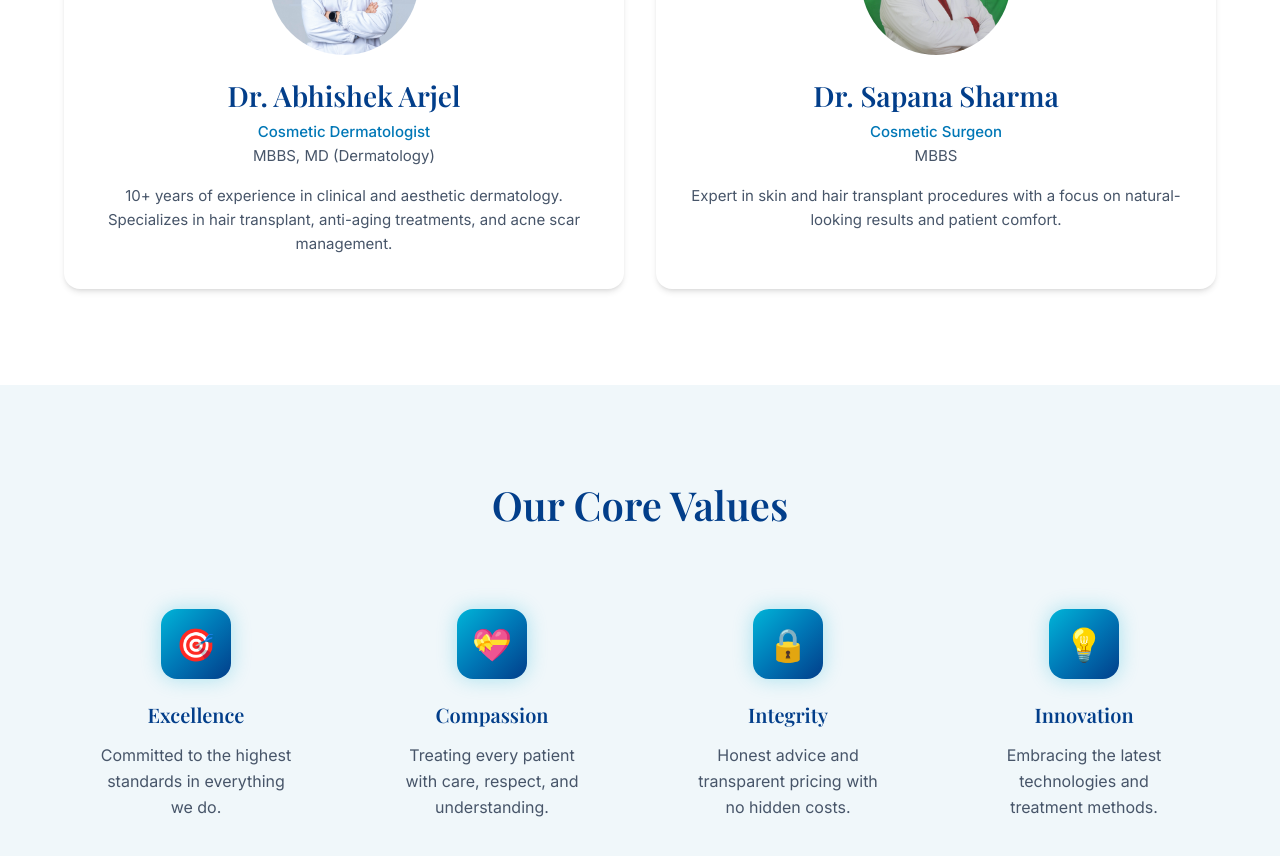
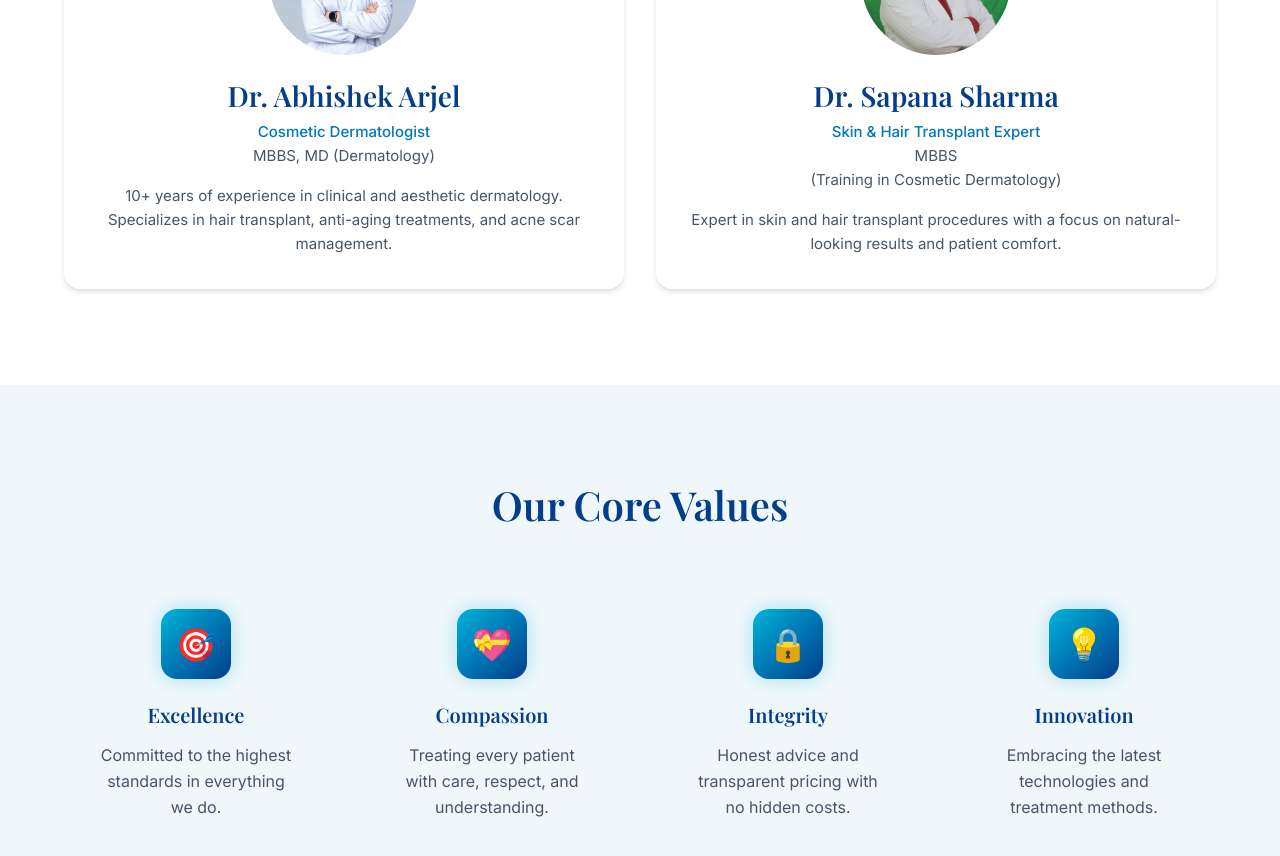
Before and after one commit to iam-neo/Nepalgunj-Skin-Center, a React (Vite) app: page /about in a window 1280 px wide. Shown: the part 1780-2636 px from the top of the page. Built offline with nearby package versions, Linux system fonts and the light colour scheme; the HTML template or start-up script is replaced by a standard one.

Commit message:
Update map location, services, and rename vampire image

```diff
--- a/src/data/services.jsx
+++ b/src/data/services.jsx
@@ -150,7 +150,7 @@ export const services = [
         title: 'Vampire Facial',
         description: 'Rejuvenate your face with microneedling and PRP.',
         longDescription: 'Combines microneedling with PRP to boost collagen, improve texture, and give your skin a youthful glow. Famous for its anti-aging benefits.',
-        image: '/images/services/vampire.jpg',
+        image: '/images/services/vampire.jpeg',
         benefits: ['Collagen boost', 'Tightening', 'Glow', 'Anti-aging'],
         duration: '60 Mins',
         pricing: 'Per Session'
--- a/src/pages/About.jsx
+++ b/src/pages/About.jsx
@@ -124,9 +124,11 @@ const About = () => {
                             </div>
                             <h3>Dr. Sapana Sharma</h3>
                             <p style={{ color: 'var(--primary-blue)', fontWeight: '500' }}>
-                                Cosmetic Surgeon
+                                Skin & Hair Transplant Expert
                             </p>
-                            <p style={{ fontSize: '0.9375rem' }}>MBBS</p>
+                            <p style={{ fontSize: '0.9375rem' }}>MBBS <br></br>
+                                (Training in Cosmetic Dermatology)
+                            </p>
                             <p style={{ marginTop: '1rem' }}>
                                 Expert in skin and hair transplant procedures with a focus on
                                 natural-looking results and patient comfort.
--- a/src/pages/Contact.jsx
+++ b/src/pages/Contact.jsx
@@ -192,7 +192,7 @@ const Contact = () => {
                         overflow: 'hidden'
                     }}>
                         <iframe
-                            src="https://www.google.com/maps/embed?pb=!1m18!1m12!1m3!1d3520.8755247584!2d81.6167!3d28.05!2m3!1f0!2f0!3f0!3m2!1i1024!2i768!4f13.1!3m3!1m2!1s0x0%3A0x0!2zMjjCsDAzJzAwLjAiTiA4McKwMzcnMDAuMCJF!5e0!3m2!1sen!2snp!4v1600000000000!5m2!1sen!2snp"
+                            src="https://maps.google.com/maps?width=100%25&height=100%25&hl=en&q=Nepalgunj%20Skin%20Center&t=&z=16&ie=UTF8&iwloc=B&output=embed"
                             width="100%"
                             height="100%"
                             style={{ border: 0 }}
```
Also changed, not shown: public/images/services/vampire.jpeg (renamed from public/images/services/campire.jpeg).
